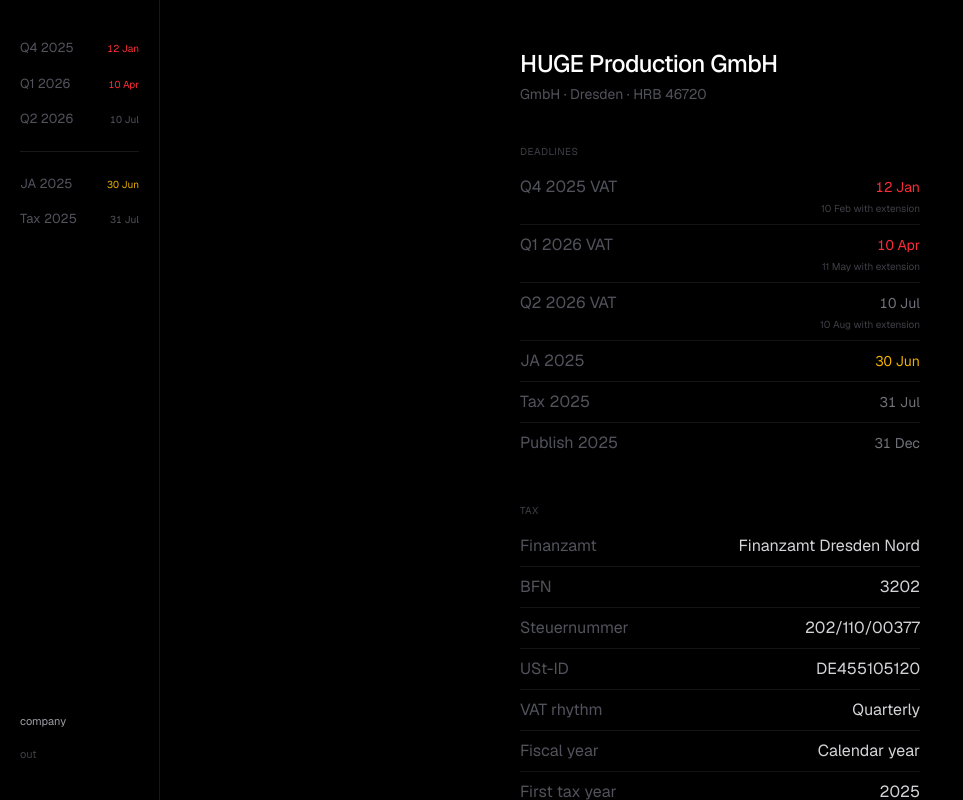
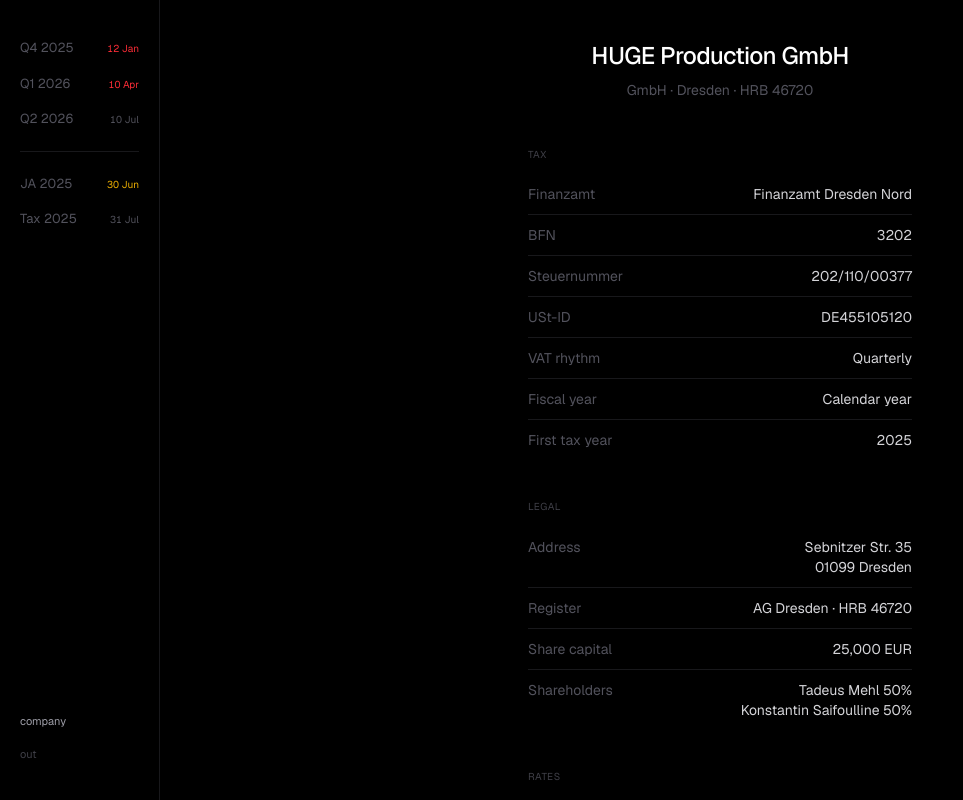
Before and after one commit to tadeus123/fucktax_pro, a Next.js app: page /company in a window 1280 px wide. Shown: the whole page, without its empty margins (0-963 px from the left). Built offline with nearby package versions, Linux system fonts and the light colour scheme.

Commit message:
Simplify company page: remove deadlines, payroll, and missing sections.
Co-authored-by: Cursor <cursoragent@cursor.com>

```diff
--- a/src/components/CompanyView.tsx
+++ b/src/components/CompanyView.tsx
@@ -1,26 +1,10 @@
-import {
-  COMPANY,
-  COMPANY_DEADLINES,
-  COMPANY_MISSING,
-  COMPANY_SECTIONS,
-  type CompanyRow,
-} from "@/lib/company";
-import { formatShortDeadline, getDeadlineTone } from "@/lib/filings";
+import { COMPANY, COMPANY_SECTIONS, type CompanyRow } from "@/lib/company";
 
-const deadlineToneClass = {
-  overdue: "text-red-500",
-  soon: "text-yellow-500",
-  normal: "text-zinc-500",
-} as const;
-
-function Row({ label, value, note }: CompanyRow) {
+function Row({ label, value }: CompanyRow) {
   return (
-    <div className="py-2">
-      <div className="flex items-start justify-between gap-6">
-        <span className="shrink-0 text-zinc-600">{label}</span>
+    <div className="flex items-start justify-between gap-8 py-2.5">
+      <span className="text-zinc-600">{label}</span>
       <span className="whitespace-pre-line text-right text-zinc-300">{value}</span>
-      </div>
-      {note ? <p className="mt-1 text-right text-[11px] text-zinc-600">{note}</p> : null}
     </div>
   );
 }
@@ -28,8 +12,8 @@ function Row({ label, value, note }: CompanyRow) {
 function Section({ title, rows }: { title: string; rows: CompanyRow[] }) {
   return (
     <section>
-      <h2 className="mb-2 text-[10px] uppercase tracking-wider text-zinc-700">{title}</h2>
-      <div className="divide-y divide-zinc-900/80">
+      <h2 className="mb-3 text-[10px] uppercase tracking-wider text-zinc-700">{title}</h2>
+      <div className="divide-y divide-zinc-900">
         {rows.map((row) => (
           <Row key={row.label} {...row} />
         ))}
@@ -40,51 +24,18 @@ function Section({ title, rows }: { title: string; rows: CompanyRow[] }) {
 
 export function CompanyView() {
   return (
-    <div className="mx-auto max-w-md px-6 py-12">
-      <header className="mb-10">
+    <div className="flex min-h-full flex-col items-center justify-center px-6 py-10">
+      <div className="w-full max-w-sm">
+        <header className="mb-12 text-center">
           <h1 className="text-2xl font-medium tracking-tight text-white">{COMPANY.name}</h1>
-        <p className="mt-1 text-sm text-zinc-600">{COMPANY.tagline}</p>
+          <p className="mt-2 text-sm text-zinc-600">{COMPANY.tagline}</p>
         </header>
 
-      <div className="space-y-10">
-        <section>
-          <h2 className="mb-2 text-[10px] uppercase tracking-wider text-zinc-700">deadlines</h2>
-          <div className="divide-y divide-zinc-900/80">
-            {COMPANY_DEADLINES.map((item) => {
-              const tone = getDeadlineTone(item.date);
-              return (
-                <div key={item.label} className="flex items-baseline justify-between gap-4 py-2">
-                  <span className="text-zinc-600">{item.label}</span>
-                  <div className="text-right">
-                    <span className={`text-sm tabular-nums ${deadlineToneClass[tone]}`}>
-                      {formatShortDeadline(item.date)}
-                    </span>
-                    {item.alt ? (
-                      <p className="mt-0.5 text-[10px] text-zinc-700">{item.alt}</p>
-                    ) : null}
-                  </div>
-                </div>
-              );
-            })}
-          </div>
-        </section>
-
+        <div className="space-y-10 text-sm">
           {COMPANY_SECTIONS.map((section) => (
             <Section key={section.title} title={section.title} rows={section.rows} />
           ))}
-
-        <section>
-          <h2 className="mb-2 text-[10px] uppercase tracking-wider text-zinc-700">
-            needs confirmation
-          </h2>
-          <ul className="space-y-1.5">
-            {COMPANY_MISSING.map((item) => (
-              <li key={item} className="text-[13px] text-yellow-600/80">
-                {item}
-              </li>
-            ))}
-          </ul>
-        </section>
+        </div>
       </div>
     </div>
   );
--- a/src/lib/company.ts
+++ b/src/lib/company.ts
@@ -7,12 +7,6 @@ export type CompanyRow = {
 export type CompanySection = {
   title: string;
   rows: CompanyRow[];
-};
-
-export type CompanyDeadline = {
-  label: string;
-  date: string;
-  alt?: string;
 };
 
 export const COMPANY = {
@@ -50,11 +44,7 @@ export const COMPANY_SECTIONS: CompanySection[] = [
     rows: [
       { label: "KSt + Soli", value: "15.825%" },
       { label: "GewSt Dresden", value: "15.75%" },
-      {
-        label: "Total profit tax",
-        value: "31.575%",
-        note: "Before dividend tax",
-      },
+      { label: "Total profit tax", value: "31.575%" },
     ],
   },
   {
@@ -62,14 +52,6 @@ export const COMPANY_SECTIONS: CompanySection[] = [
     rows: [
       { label: "Geschäftsführer", value: "Tadeus Mehl\nKonstantin Saifoulline" },
       { label: "Representation", value: "Einzelvertretung" },
-    ],
-  },
-  {
-    title: "payroll",
-    rows: [
-      { label: "Tadeus", value: "237 EUR gross + 263 EUR PKV" },
-      { label: "Konstantin", value: "500 EUR gross" },
-      { label: "Since", value: "01.07.2025" },
     ],
   },
   {
@@ -87,22 +69,3 @@ export const COMPANY_SECTIONS: CompanySection[] = [
     ],
   },
 ];
-
-export const COMPANY_DEADLINES: CompanyDeadline[] = [
-  { label: "Q4 2025 VAT", date: "2026-01-12", alt: "10 Feb with extension" },
-  { label: "Q1 2026 VAT", date: "2026-04-10", alt: "11 May with extension" },
-  { label: "Q2 2026 VAT", date: "2026-07-10", alt: "10 Aug with extension" },
-  { label: "JA 2025", date: "2026-06-30" },
-  { label: "Tax 2025", date: "2026-07-31" },
-  { label: "Publish 2025", date: "2026-12-31" },
-];
-
-export const COMPANY_MISSING = [
-  "ELSTER access",
-  "Dauerfristverlängerung",
-  "Soll vs Ist-Versteuerung",
-  "Last submitted VAT filing",
-  "EORI number",
-  "Accounting software",
-  "PKV tax treatment (Tadeus)",
-];
```
Lines whose indentation alone changed are shown as unchanged.
